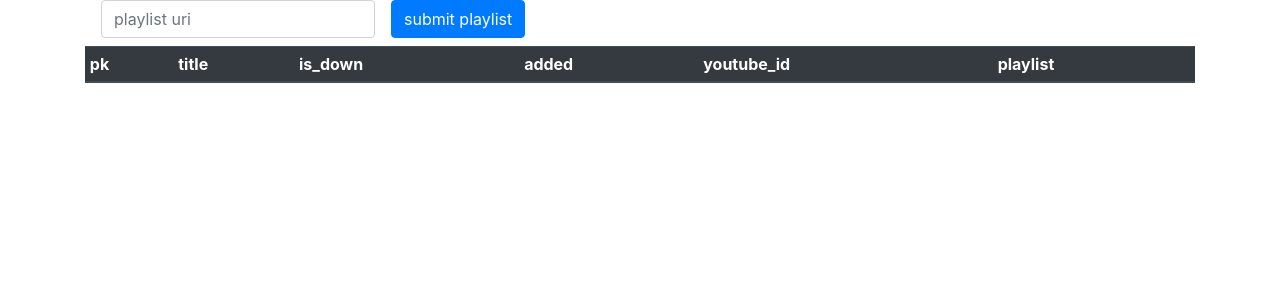
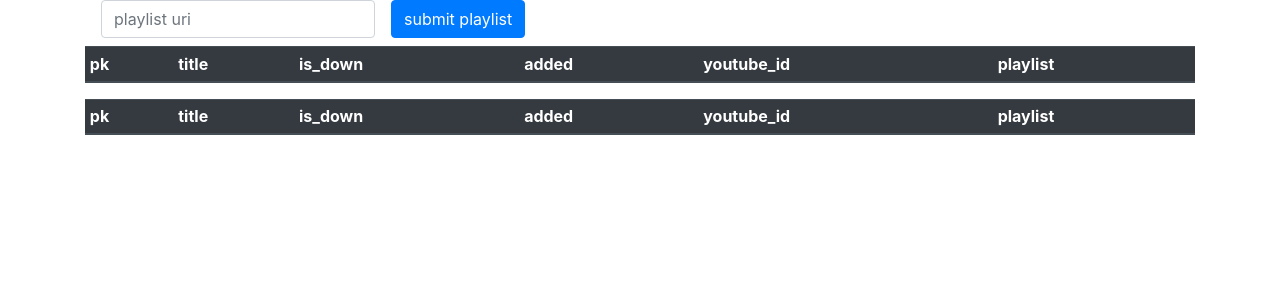
Before and after one commit to danielforgacs/YoutubeMusicDB, a Flask app: template app/templates/allvideos.html in a window 1280 px wide. Shown: the top 300 px of the page. Run offline with Flask 2, Linux system fonts and the light colour scheme; the template is opened without the code that fills it, so the values that code supplies are empty; some libraries are stand-ins or nearby versions.

Commit message:
dynamic html via js is coming together

```diff
--- a/app/templates/allvideos.html
+++ b/app/templates/allvideos.html
@@ -44,7 +44,11 @@
             </tbody>
         </table>
 
+        <table id="videotable">
+        </table>
+
     </div>
+
 
     <!-- Optional JavaScript -->
     <!-- jQuery first, then Popper.js, then Bootstrap JS -->
@@ -54,6 +58,7 @@
 
     <script>
         window.addEventListener("load", buildVideoList, false);
+        // window.addEventListener("load", book, false);
 
         function submitPlaylist() {
             console.log("button presses --> submitPlaylist()")
@@ -82,9 +87,34 @@
         };
 
         function createVideoTable(data) {
-            console.log("all", data)
-            console.log("json", data['videos'][0])
-            console.log("video title:", data['videos'][0][1])
+            for (video of data['videos']) {
+                console.log('VVVV', video)
+
+            }
+
+            headers = [
+                "pk",
+                "title",
+                "is_down",
+                "added",
+                "youtube_id",
+                "playlist",
+            ]
+
+            table = document.getElementById("videotable");
+            table.setAttribute("class", "table table-striped table-hover table-sm")
+            head = document.createElement('thead');
+            head.setAttribute("class", "thead-dark")
+            headrow = document.createElement('tr');
+            head.appendChild(headrow)
+            table.appendChild(head)
+
+            for (idx in headers) {
+                hpk = document.createElement('th')
+                hpk.innerHTML = headers[idx]
+                headrow.appendChild(hpk)
+            }
+
         }
 
     </script>
```
